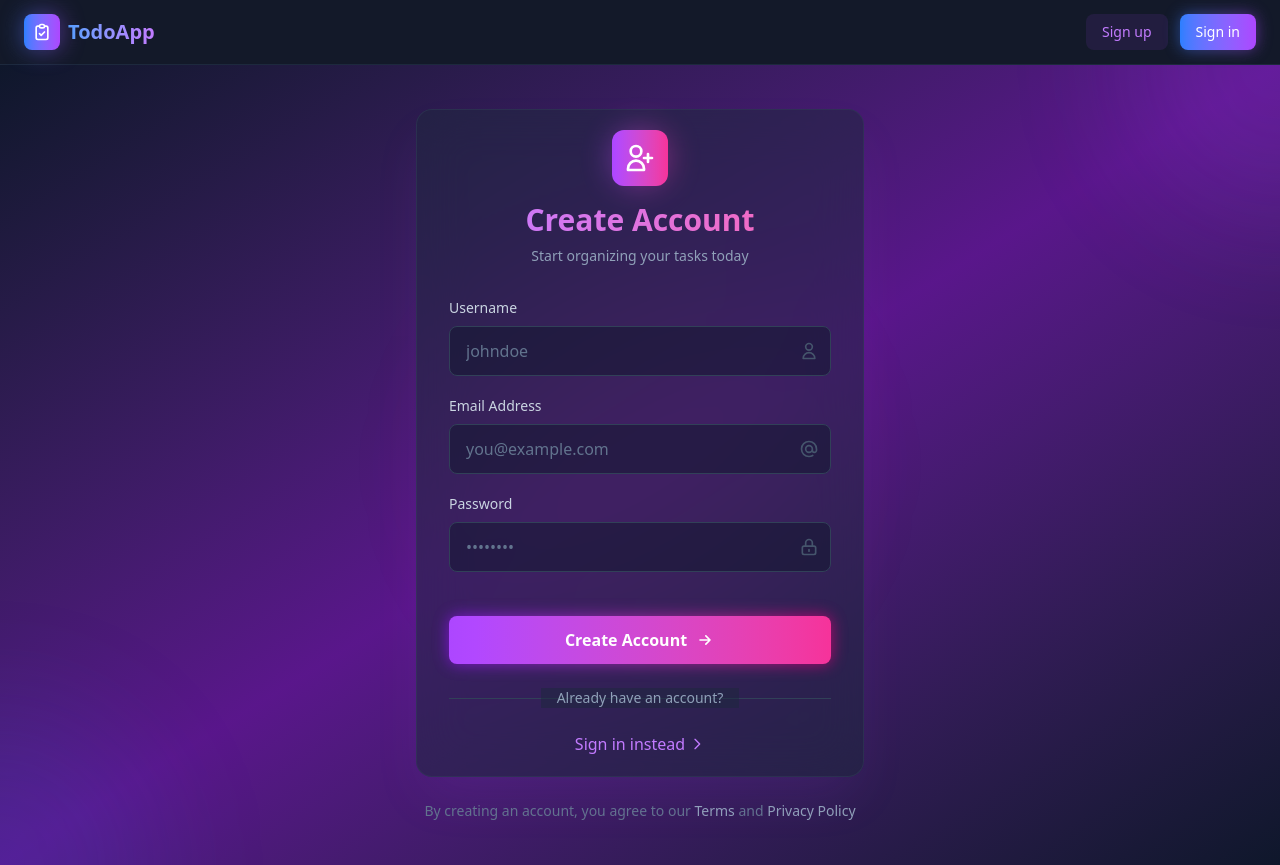
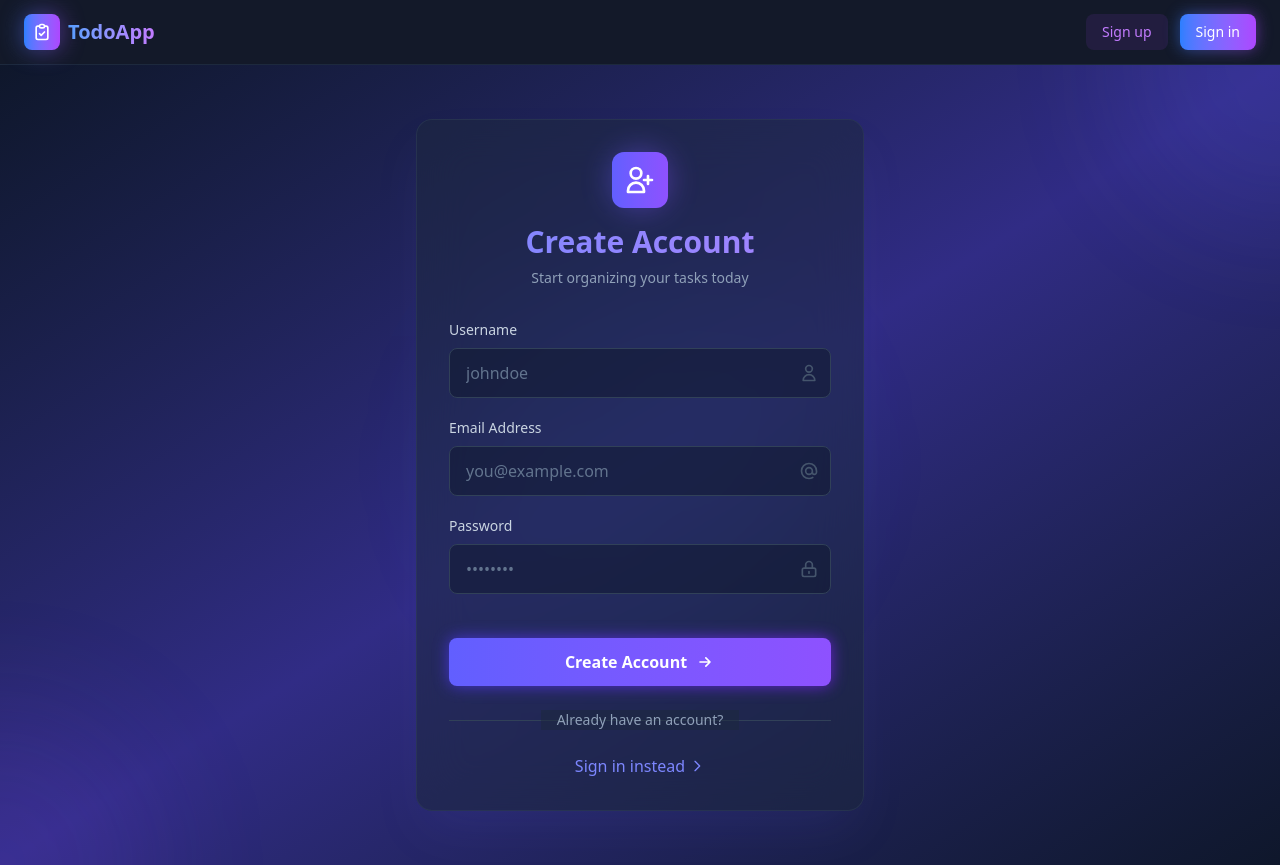
Before and after one commit to mohamedhassann27/Todo-App--frontend, a React (Vite) app: page /register in a window 1280 px wide. Built offline with nearby package versions, Linux system fonts and the light colour scheme.

Commit message:
update register colors

```diff
--- a/src/pages/Login.tsx
+++ b/src/pages/Login.tsx
@@ -438,7 +438,7 @@ function LoginPage() {
             </div>
 
             {/* Form */}
-            <form onSubmit={handleSubmit(onSubmit)} className="space-y-5">
+            <form onSubmit={handleSubmit(onSubmit)} className="space-y-4">
 
                 {/* Email */}
                 <div className="space-y-2">
--- a/src/pages/Register.tsx
+++ b/src/pages/Register.tsx
@@ -367,8 +367,6 @@
 
 
 // -----------------------Update UI only with claude-----------------------
-
-
 import { useForm, type SubmitHandler } from 'react-hook-form';
 import { yupResolver } from '@hookform/resolvers/yup';
 import { registerSchema } from '../validation';
@@ -409,26 +407,26 @@ function RegisterPage() {
     };
 
     return (
-        <div className="min-h-screen bg-linear-to-br from-slate-900 via-purple-900 to-slate-900 flex items-center justify-center p-6 relative overflow-hidden">
+        <div className="min-h-screen bg-linear-to-br from-slate-900 via-indigo-900 to-slate-900 flex items-center justify-center p-6 relative overflow-hidden">
         {/* Animated background */}
         <div className="absolute inset-0 overflow-hidden">
-            <div className="absolute -top-40 -right-40 w-80 h-80 bg-purple-500/20 rounded-full blur-3xl animate-pulse"></div>
-            <div className="absolute -bottom-40 -left-40 w-80 h-80 bg-blue-500/20 rounded-full blur-3xl animate-pulse" style={{animationDelay: '700ms'}}></div>
-            <div className="absolute top-1/2 left-1/2 -translate-x-1/2 -translate-y-1/2 w-96 h-96 bg-pink-500/10 rounded-full blur-3xl animate-pulse" style={{animationDelay: '1000ms'}}></div>
+            <div className="absolute -top-40 -right-40 w-80 h-80 bg-indigo-500/20 rounded-full blur-3xl animate-pulse"></div>
+            <div className="absolute -bottom-40 -left-40 w-80 h-80 bg-violet-500/20 rounded-full blur-3xl animate-pulse" style={{animationDelay: '700ms'}}></div>
+            <div className="absolute top-1/2 left-1/2 -translate-x-1/2 -translate-y-1/2 w-96 h-96 bg-blue-500/10 rounded-full blur-3xl animate-pulse" style={{animationDelay: '1000ms'}}></div>
         </div>
 
         {/* Grid pattern */}
-        <div className="absolute inset-0 bg-[linear-linear(rgba(255,255,255,.02)_1px,transparent_1px),linear-linear(90deg,rgba(255,255,255,.02)_1px,transparent_1px)] bg-size[48px_48px] mask-[radial-linear(ellipse_80%_50%_at_50%_50%,#000,transparent)]"></div>
+        <div className="absolute inset-0 bg-[linear-linear(rgba(255,255,255,.02)_1px,transparent_1px),linear-linear(90deg,rgba(255,255,255,.02)_1px,transparent_1px)] bg-size-[48px_48px] mask-[radial-linear(ellipse_80%_50%_at_50%_50%,#000,transparent)]"></div>
 
         {/* Register Card */}
         <div className="w-full max-w-md relative z-10">
-            <div className="bg-slate-800/50 backdrop-blur-xl border border-slate-700/50 rounded-2xl shadow-2xl shadow-purple-500/10 px-8 py-5 transform transition-all duration-300 hover:shadow-purple-500/20">
+            <div className="bg-slate-800/50 backdrop-blur-xl border border-slate-700/50 rounded-2xl shadow-2xl shadow-indigo-500/10 p-8 transform transition-all duration-300 hover:shadow-indigo-500/20">
 
             {/* Logo */}
             <div className="flex items-center justify-center mb-4">
                 <div className="relative">
-                <div className="absolute inset-0 bg-linear-to-r from-purple-500 to-pink-500 blur-lg opacity-50 rounded-full"></div>
-                <div className="relative bg-linear-to-r from-purple-500 to-pink-500 p-3 rounded-xl">
+                <div className="absolute inset-0 bg-linear-to-r from-indigo-500 to-violet-500 blur-lg opacity-50 rounded-full"></div>
+                <div className="relative bg-linear-to-r from-indigo-500 to-violet-500 p-3 rounded-xl">
                     <svg className="w-8 h-8 text-white" fill="none" stroke="currentColor" viewBox="0 0 24 24">
                     <path strokeLinecap="round" strokeLinejoin="round" strokeWidth={2} d="M18 9v3m0 0v3m0-3h3m-3 0h-3m-2-5a4 4 0 11-8 0 4 4 0 018 0zM3 20a6 6 0 0112 0v1H3v-1z" />
                     </svg>
@@ -438,7 +436,7 @@ function RegisterPage() {
 
             {/* Header */}
             <div className="text-center mb-8">
-                <h1 className="text-3xl font-bold bg-linear-to-r from-purple-400 to-pink-400 bg-clip-text text-transparent mb-2">
+                <h1 className="text-3xl font-bold bg-linear-to-r from-indigo-400 to-violet-400 bg-clip-text text-transparent mb-2">
                 Create Account
                 </h1>
                 <p className="text-slate-400 text-sm">
@@ -455,14 +453,14 @@ function RegisterPage() {
                     Username
                 </label>
                 <div className="relative group">
-                    <div className="absolute inset-0 bg-linear-to-r from-purple-500 to-pink-500 rounded-lg opacity-0 group-hover:opacity-10 blur transition-opacity duration-300"></div>
+                    <div className="absolute inset-0 bg-linear-to-r from-indigo-500 to-violet-500 rounded-lg opacity-0 group-hover:opacity-10 blur transition-opacity duration-300"></div>
                     <input
                     id="username"
                     type="text"
                     placeholder="johndoe"
                     className={`relative w-full bg-slate-900/50 border ${
                         errors.username ? 'border-red-500' : 'border-slate-700'
-                    } rounded-lg px-4 py-3 text-slate-200 placeholder-slate-500 focus:outline-none focus:ring-2 focus:ring-purple-500 focus:border-transparent transition-all duration-200`}
+                    } rounded-lg px-4 py-3 text-slate-200 placeholder-slate-500 focus:outline-none focus:ring-2 focus:ring-indigo-500 focus:border-transparent transition-all duration-200`}
                     {...register('username')}
                     />
                     <div className="absolute inset-y-0 right-0 flex items-center pr-3 pointer-events-none">
@@ -487,7 +485,7 @@ function RegisterPage() {
                     Email Address
                 </label>
                 <div className="relative group">
-                    <div className="absolute inset-0 bg-linear-to-r from-purple-500 to-pink-500 rounded-lg opacity-0 group-hover:opacity-10 blur transition-opacity duration-300"></div>
+                    <div className="absolute inset-0 bg-linear-to-r from-indigo-500 to-violet-500 rounded-lg opacity-0 group-hover:opacity-10 blur transition-opacity duration-300"></div>
                     <input
                     id="email"
                     type="email"
@@ -495,7 +493,7 @@ function RegisterPage() {
                     autoComplete="username"
                     className={`relative w-full bg-slate-900/50 border ${
                         errors.email ? 'border-red-500' : 'border-slate-700'
-                    } rounded-lg px-4 py-3 text-slate-200 placeholder-slate-500 focus:outline-none focus:ring-2 focus:ring-purple-500 focus:border-transparent transition-all duration-200`}
+                    } rounded-lg px-4 py-3 text-slate-200 placeholder-slate-500 focus:outline-none focus:ring-2 focus:ring-indigo-500 focus:border-transparent transition-all duration-200`}
                     {...register('email')}
                     />
                     <div className="absolute inset-y-0 right-0 flex items-center pr-3 pointer-events-none">
@@ -520,7 +518,7 @@ function RegisterPage() {
                     Password
                 </label>
                 <div className="relative group">
-                    <div className="absolute inset-0 bg-linear-to-r from-purple-500 to-pink-500 rounded-lg opacity-0 group-hover:opacity-10 blur transition-opacity duration-300"></div>
+                    <div className="absolute inset-0 bg-linear-to-r from-indigo-500 to-violet-500 rounded-lg opacity-0 group-hover:opacity-10 blur transition-opacity duration-300"></div>
                     <input
                     id="password"
                     type="password"
@@ -528,7 +526,7 @@ function RegisterPage() {
                     autoComplete="current-password"
                     className={`relative w-full bg-slate-900/50 border ${
                         errors.password ? 'border-red-500' : 'border-slate-700'
-                    } rounded-lg px-4 py-3 text-slate-200 placeholder-slate-500 focus:outline-none focus:ring-2 focus:ring-purple-500 focus:border-transparent transition-all duration-200`}
+                    } rounded-lg px-4 py-3 text-slate-200 placeholder-slate-500 focus:outline-none focus:ring-2 focus:ring-indigo-500 focus:border-transparent transition-all duration-200`}
                     {...register('password')}
                     />
                     <div className="absolute inset-y-0 right-0 flex items-center pr-3 pointer-events-none">
@@ -553,8 +551,8 @@ function RegisterPage() {
                 disabled={isLoading}
                 className="relative w-full group mt-6 cursor-pointer"
                 >
-                <div className="absolute inset-0 bg-linear-to-r from-purple-600 to-pink-600 rounded-lg blur opacity-75 group-hover:opacity-100 transition-opacity duration-300"></div>
-                <div className="relative bg-linear-to-r from-purple-500 to-pink-500 hover:from-purple-600 hover:to-pink-600 text-white font-semibold py-3 px-6 rounded-lg transition-all duration-200 flex items-center justify-center gap-2 disabled:opacity-60 disabled:cursor-not-allowed">
+                <div className="absolute inset-0 bg-linear-to-r from-indigo-600 to-violet-600 rounded-lg blur opacity-75 group-hover:opacity-100 transition-opacity duration-300"></div>
+                <div className="relative bg-linear-to-r from-indigo-500 to-violet-500 hover:from-indigo-600 hover:to-violet-600 text-white font-semibold py-3 px-6 rounded-lg transition-all duration-200 flex items-center justify-center gap-2 disabled:opacity-60 disabled:cursor-not-allowed">
                     {isLoading ? (
                     <>
                         <svg className="animate-spin h-5 w-5" viewBox="0 0 24 24">
@@ -590,7 +588,7 @@ function RegisterPage() {
             <div className="text-center">
                 <Link
                 to="/login"
-                className="text-purple-400 hover:text-purple-300 font-medium transition-colors inline-flex items-center gap-1 group"
+                className="text-indigo-400 hover:text-indigo-300 font-medium transition-colors inline-flex items-center gap-1 group"
                 >
                 <span>Sign in instead</span>
                 <svg className="w-4 h-4 group-hover:translate-x-1 transition-transform" fill="none" stroke="currentColor" viewBox="0 0 24 24">
@@ -600,14 +598,6 @@ function RegisterPage() {
             </div>
 
             </div>
-
-            {/* Footer Text */}
-            <p className="text-center text-slate-500 text-sm mt-6">
-            By creating an account, you agree to our{' '}
-            <a href="/terms" className="text-slate-400 hover:text-slate-300 transition-colors">Terms</a>
-            {' '}and{' '}
-            <a href="/privacy" className="text-slate-400 hover:text-slate-300 transition-colors">Privacy Policy</a>
-            </p>
         </div>
 
         {/* Toast */}
@@ -623,7 +613,7 @@ function RegisterPage() {
                 padding: '12px 20px',
             },
             success: {
-                iconTheme: { primary: '#a855f7', secondary: '#fff' },
+                iconTheme: { primary: '#6366f1', secondary: '#fff' },
             },
             error: {
                 iconTheme: { primary: '#ef4444', secondary: '#fff' },
```
